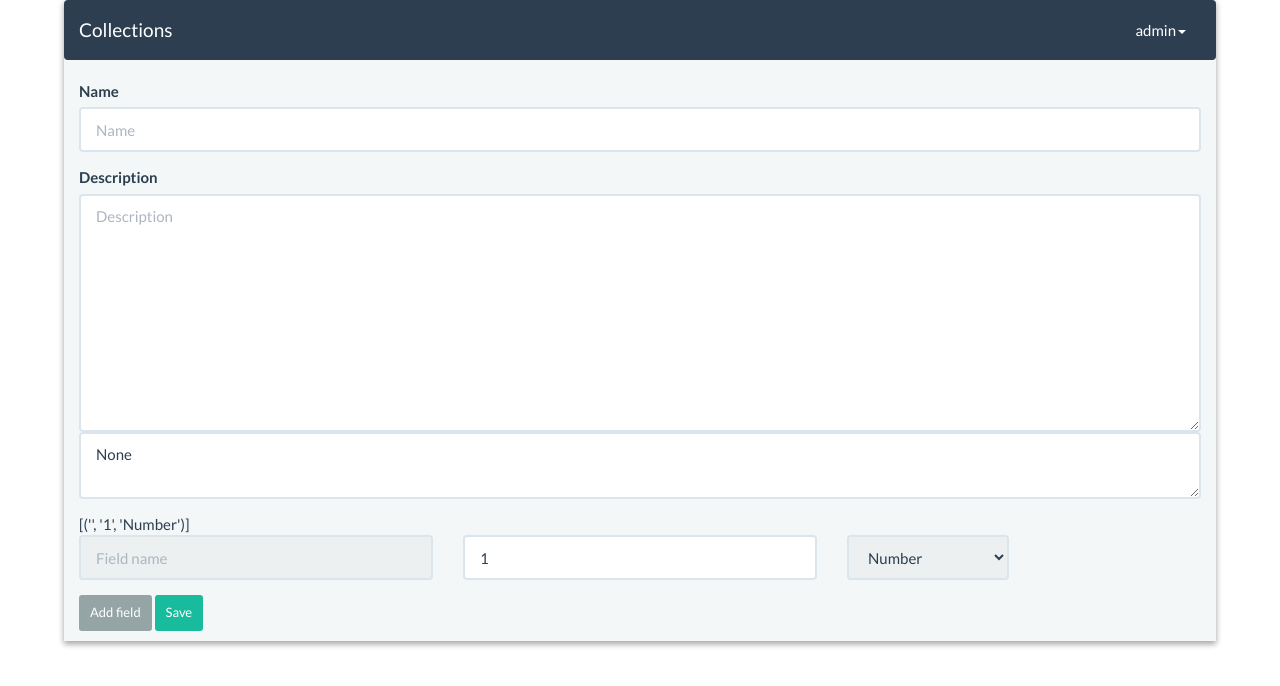
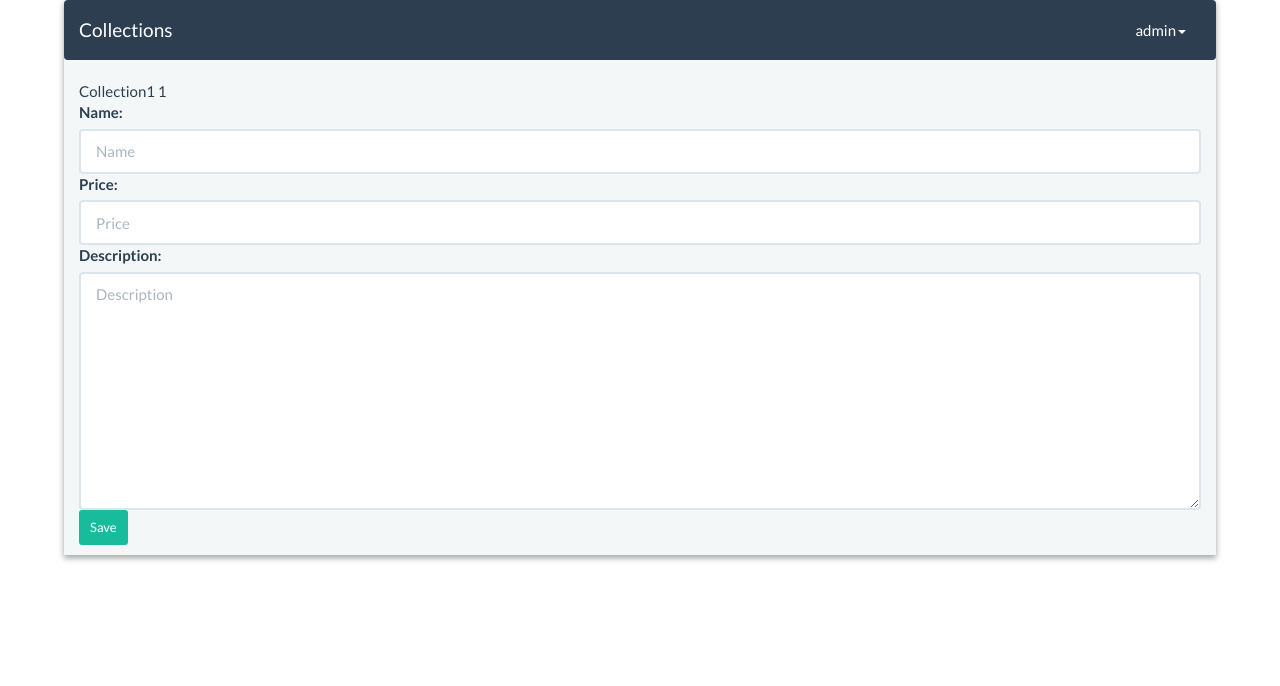
Before and after one commit to code4aLiving/my_collections, a Django app: page /collections/1/add_item in a window 1280 px wide. Shown: the top 686 px of the page. Run offline with Django 3.2, Linux system fonts and the light colour scheme; a user stored in the database is signed in; data comes from the database, SQL or seed files in the repository; both versions use the stored data as it was after the commit; some libraries are stand-ins or nearby versions.

Commit message:
add new collection item, simplified

```diff
--- a/my_collections/forms.py
+++ b/my_collections/forms.py
@@ -38,11 +38,14 @@ class CollectionForm(ModelForm):
 class ItemForm(ModelForm):
   class Meta:
     model = CollectionItem
-    fields = ['id','name','description']
+    fields = ['id','name','price','description']
     widget = {
       'name' : forms.TextInput(attrs={"class":"form-control"})
     }
+  #id = forms.IntegerField()
   name = forms.CharField(label="Name", widget=forms.TextInput(attrs={'name':'name', 'id':'name', 'required':'true',
     "class":"form-control", "placeholder":"Name"}))
   description = forms.CharField(label="Description", widget=forms.Textarea(attrs={'class':"form-control",
     'placeholder':"Description", 'id':"description", 'name':"description"}))
+  price = forms.FloatField(label="Price", widget=forms.TextInput(attrs={'name':'price', 'id':'price', 'required':'false',
+    "class":"form-control", "placeholder":"Price"}))
--- a/my_collections/models.py
+++ b/my_collections/models.py
@@ -11,6 +11,7 @@ class Tag(models.Model):
 class CollectionItem(models.Model):
 	name = models.CharField(max_length=500)
 	description = models.TextField(blank=True)
+	price = models.FloatField(default=0)
 	identifier = models.CharField(max_length=500)
 
 class Collection(models.Model):
--- a/my_collections/views.py
+++ b/my_collections/views.py
@@ -66,7 +66,7 @@ def create_collection(request, template_name, success_url):
 			#collection.save()
 			return HttpResponseRedirect(success_url)
 		else:
-			pdb.set_trace()
+			#pdb.set_trace()
 			return render(request,template_name,{'collectionForm':collectionForm})
 	else:
 		collectionForm = CollectionForm()
@@ -96,50 +96,28 @@ def edit_collection(request, template_name, success_url, id):
 def list_collection_items(request, template_name, id):
 	collection = Collection.objects.get(id=int(id))
 	collectionItems = list(collection.collectionItems.all())
-
-	itemsRepository = MongoDbItemsRepository()
-	items = itemsRepository.get_items(collection.name + str(collection.id))
-
-	for item in collectionItems:
-		item.customFields = {}
-		mongoitem = [x for x in items if str(x["uuid"])==item.identifier][0]
-		for k,v in mongoitem.iteritems():
-			if k == "_id" or k =="uuid" or k == "collectionId":
-				continue
-			item.customFields[k]=v
-
 	return render(request, template_name,{'collection':collection, "collectionItems":collectionItems})
 
 @login_required(login_url="login/")
-def add_collection_item(request,id, template_name='add_item.html', success_url='/'):
+def add_collection_item(request, id, template_name='add_item.html', success_url='/'):
+	success_url = '/collections/' + str(id)
 	collection = Collection.objects.get(id=int(id))
 	if request.method == 'POST':
-		data = request.POST
-
-		#Insert in sql name and description
-		collectionItem = CollectionItem.objects.create(name=data["name"],description=data["description"],identifier=uuid.uuid1())
-		collectionItem.save()
-		collection.collectionItems.add(collectionItem)
-		collection.save()
-
-		#insert custom fields in mongodb and update the list of custom fields on the collection
-		customFields = {}
-		d = { 'uuid':collectionItem.identifier, 'collectionId' : collection.id }
-		for k in data:
-			if k=="name" or k=="description" or k=="id" or k.endswith("_type"):
-				continue
-			d[k]=data[k]
-			customFields[k] = data[k + "_type"]
-
-		add_custom_fields(customFields, collection)
-
-		itemsRepository = MongoDbItemsRepository()
-		itemsRepository.insert_item(collection.name + str(collection.id), d)
-		print d['uuid']
-		return JsonResponse(data)
+		collectionItemForm = ItemForm(request.POST)
+		if collectionItemForm.is_valid():
+			collectionItem = CollectionItem.objects.create(name = collectionItemForm.cleaned_data['name'],
+				description = collectionItemForm.cleaned_data['description'],
+				price = collectionItemForm.cleaned_data['price'])
+			collectionItem.save()
+			collection.collectionItems.add(collectionItem)
+			collection.save()
+			return HttpResponseRedirect(success_url)
+		else:
+			#pdb.set_trace()
+			return render(request,template_name,{'collection':collection,'collectionItemForm':collectionItemForm})
 	else:
-		customFields = [(k,v,field_type_value_to_field_type_name(int(v))) for k,v in get_collection_fields(collection).iteritems()]
-		return render(request, template_name, {"collection":collection, "customFields": customFields, "itemForm":ItemForm()})
+		collectionItemForm = ItemForm()
+		return render(request, template_name, {'collectionItemForm':collectionItemForm, 'collection':collection})
 
 @login_required(login_url="login/")
 def edit_item(request,collectionId,itemId,template_name='add_item.html',success_url='/'):
--- a/templates/add_item.html
+++ b/templates/add_item.html
@@ -1,53 +1,19 @@
 {% extends 'base.html' %}
 {% load staticfiles %}
 
-
 {% block content %}
 	<div class="container main-container">
+		{{collection.name}}
+		{{collection.id}}
 		<div class="row">
 			<div class="col-lg-12 col-md-12 col-sm-12">
-				<form id="item-form">
+				<form id="item-form" method="post" action="{% url 'add_item' collection.id %}">
 					{% csrf_token %}
-	                <div class="form-group">
-	                	<label for="name">Name</label>
-	                    {{itemForm.name}}
-	                </div>
-	                <div class="form-group">
-	                    <label for="description">Description</label>
-	                    {{itemForm.description}}
-	                    <textarea class="form-control" placeholder="Description" id="description" name="description"
-	                    value={{itemForm.description.value}}>{{itemForm.description.value}}</textarea>
-	                </div>
-	                {{customFields}}
-	                {{collectionItem.customFields}}
-	                {%for k,v,vn in customFields %}
-
-	                <div class="form-group row">
-	                	<div class="col-lg-4 col-md-4 col-sm-4">
-							<input type="text" required="true" readonly="" class="form-control custom-label" id="label" name="label" value="{{k}}" placeholder="Field name">
-						</div>
-	                	<div class="col-lg-4 col-md-4 col-sm-4">
-	                    	<input type="text" required="true" class="form-control custom-value" id="{{k}}" name="{{k}}" placeholder="{{k}}" value="{{v}}">
-	                    </div>
-	                    <div class="col-lg-2 col-md-3 col-sm-3">
-							<select disabled="true" class="form-control custom-type">
-								<option selected value="{{v}}">{{vn}}</option>
-		                	</select>
-		                </div>
-	                </div>
-
-	                {% endfor %}
-
-	                <div id="custom-fields-div">
-
-	                </div>
-
+	                {{collectionItemForm}}
 	                <input type="hidden" name="id" id="id" value="{{collection.id}}" />
-	                <button class="btn btn-default btn-sm" id="add-field-btn">Add field</button>
-					<button class="btn btn-success btn-sm" id="save-btn">Save</button>
+	                <button class="btn btn-success btn-sm" id="save-btn">Save</button>
 	            </form>
             </div>
 		</div>
 	</div>
-	<script src = "{% static 'js/add_item.js' %}"></script>
 {% endblock %}
```
Also changed, not shown: db.sqlite3, my_collections/migrations/0005_collectionitem_price.py (added), 3 other files.
